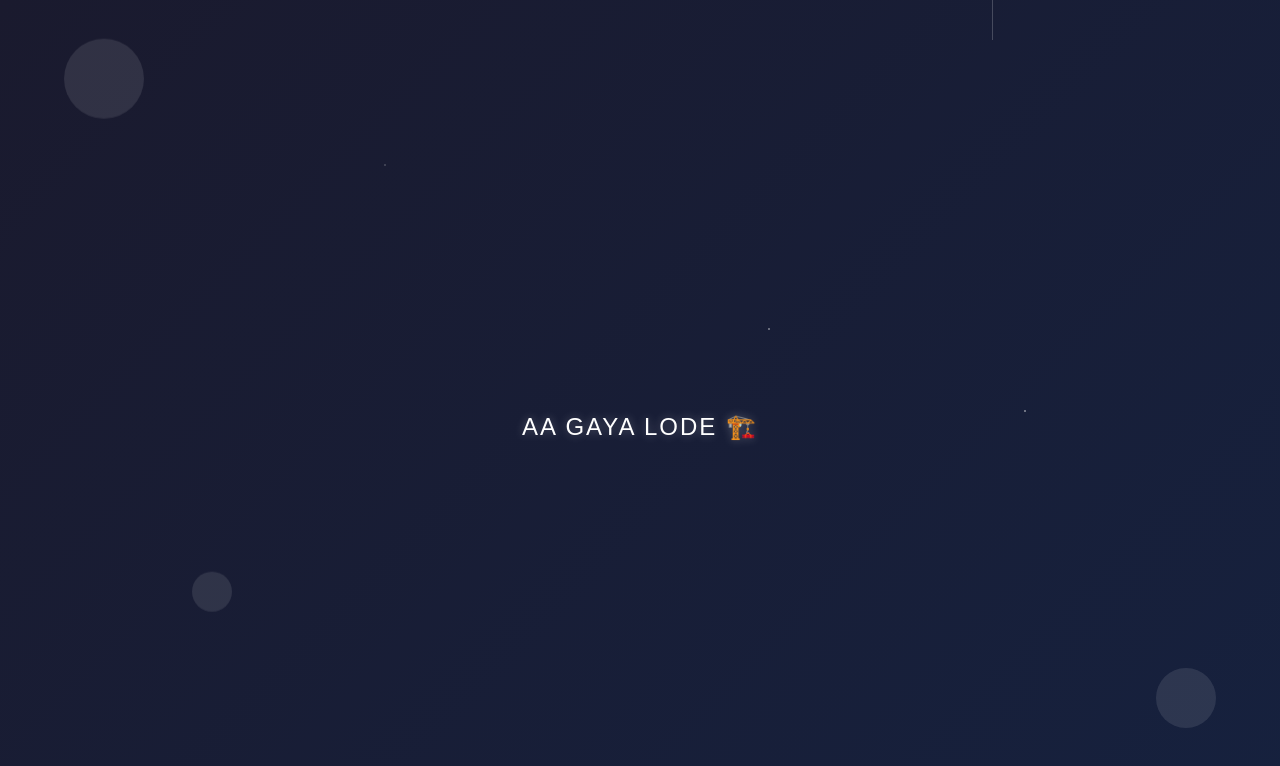
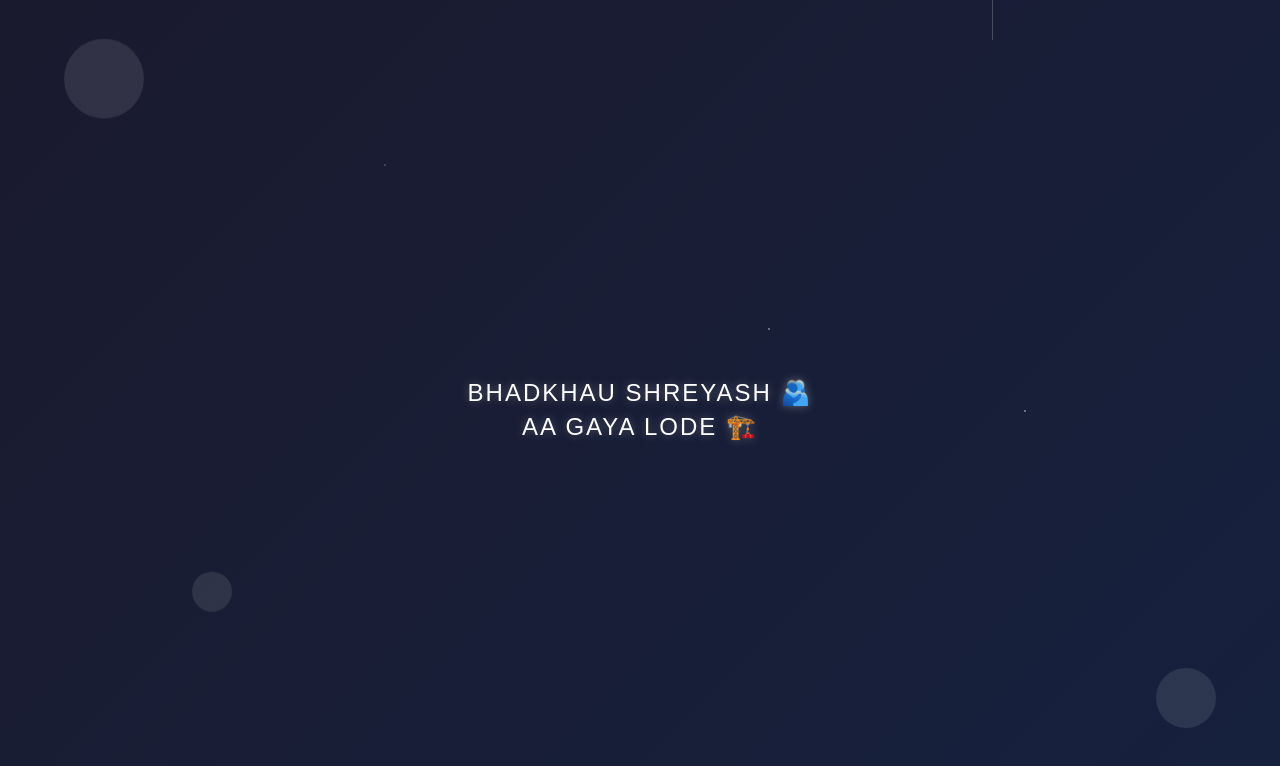
Before and after one commit to nachiee/Backup-Eng-all-dept, a plain HTML site: page index.html in a window 1280 px wide. Shown: the top 766 px of the page. Drawn offline with Linux system fonts and the light colour scheme.

Commit message:
Update index.html

```diff
--- a/index.html
+++ b/index.html
@@ -131,7 +131,7 @@
 </head>
 <body>
     <div class="container">
-        <div class="text"><br>aa gaya lode 🏗️</div>
+        <div class="text">Bhadkhau shreyash 🫂<br>aa gaya lode 🏗️</div>
 
         <div class="circle circle1"></div>
         <div class="circle circle2"></div>
```
